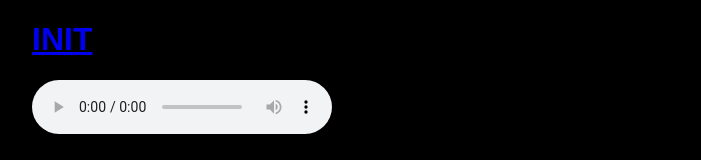
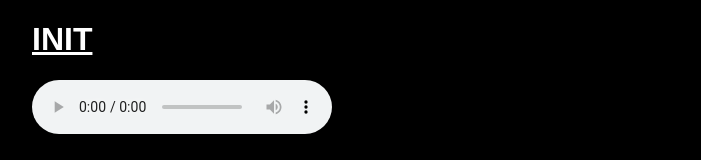
Before and after one commit to sethcwhiting/init, a plain HTML site: page episode/1/index.html in a window 1280 px wide. Shown: the top 160 px of the page, without its empty margins (216-917 px from the left). Drawn offline with Linux system fonts and the light colour scheme.

Commit message:
Adds link back to home page

```diff
--- a/episode/1/index.html
+++ b/episode/1/index.html
@@ -17,7 +17,7 @@
   <!-- Add your website's header, navigation, and any other global elements here -->
 
   <main>
-    <a href="/"><h1>INIT</h1></a>
+    <a href="/" style="color: white"><h1>INIT</h1></a>
 
     <!-- Add your podcast's episodes here, along with any relevant metadata such as title, description, date, etc. -->
     <!-- Add audio element below with /assets/audio/episode-1.mp3 as the source -->
```
